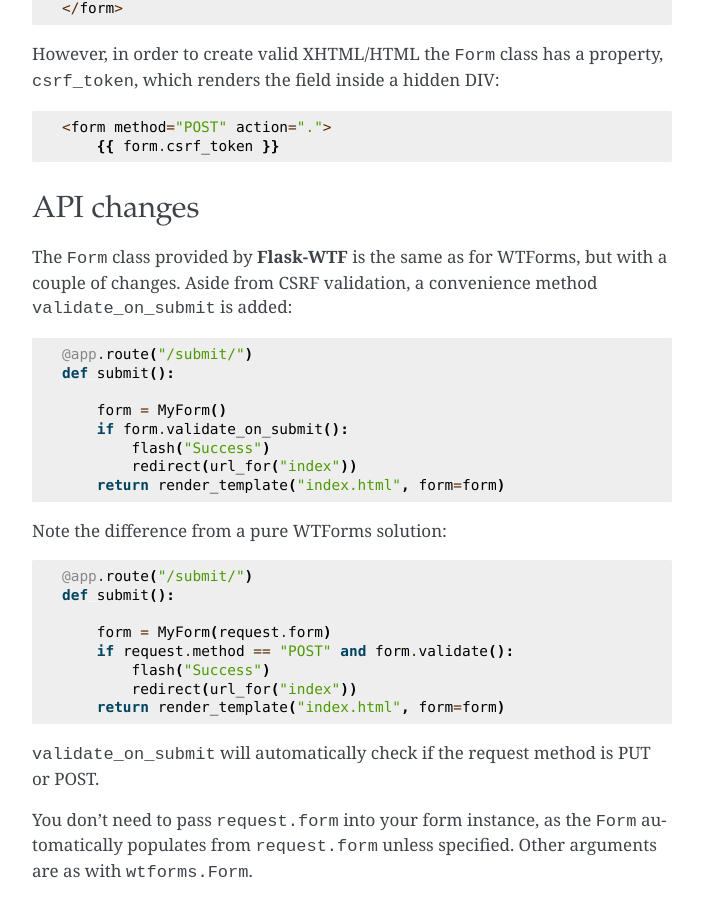
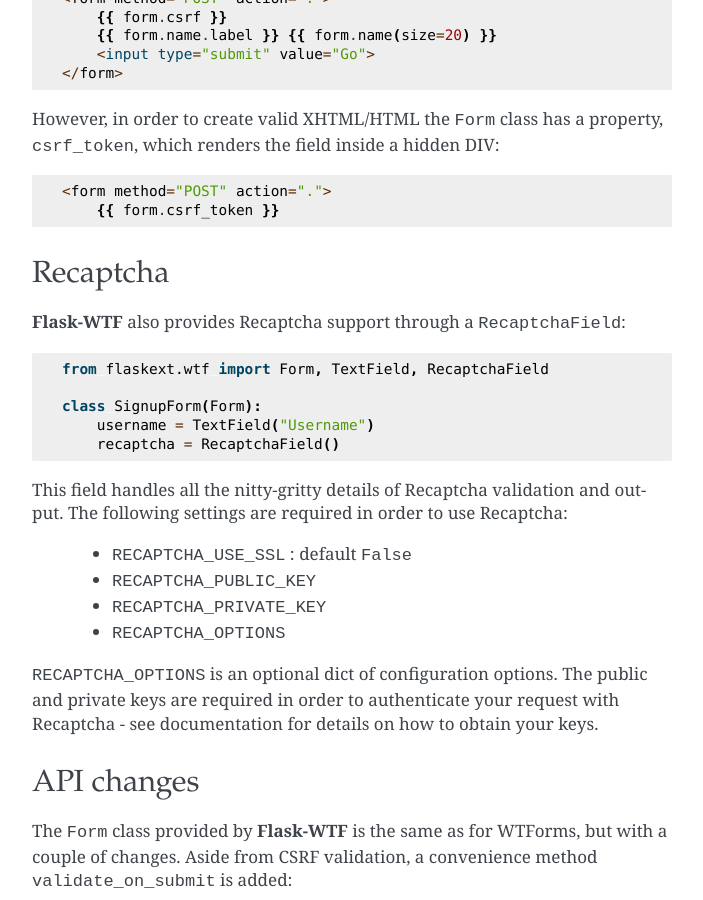
Before and after one commit to greatuber/flask-wtf, a Sphinx documentation site: the page built from docs/index.rst, in a window 1280 px wide and 900 px high, scrolled down 1644 px. Shown: the whole window, without its empty margins (288-991 px from the left). Built offline with Sphinx 7.4.7, drawn with Linux system fonts in a browser that asks for light colours; some of the changed text lies outside the part shown.

Commit message:
recaptcha integration

```diff
--- a/docs/index.rst
+++ b/docs/index.rst
@@ -51,6 +51,8 @@ single page).
 Both these settings can be overriden in the ``Form`` constructor by passing in ``csrf_enabled`` and ``csrf_session_key``
 optional arguments respectively.
 
+In addition, there are additional configuration settings required for Recaptcha integration : see below.
+
 Creating forms
 --------------
 
@@ -76,6 +78,27 @@ inside a hidden DIV::
     <form method="POST" action=".">
         {{ form.csrf_token }}
 
+Recaptcha
+---------
+
+**Flask-WTF** also provides Recaptcha support through a ``RecaptchaField``::
+
+    from flaskext.wtf import Form, TextField, RecaptchaField
+
+    class SignupForm(Form):
+        username = TextField("Username")
+        recaptcha = RecaptchaField()
+
+This field handles all the nitty-gritty details of Recaptcha validation and output. The following settings
+are required in order to use Recaptcha:
+
+    * ``RECAPTCHA_USE_SSL`` : default ``False``
+    * ``RECAPTCHA_PUBLIC_KEY``
+    * ``RECAPTCHA_PRIVATE_KEY``
+    * ``RECAPTCHA_OPTIONS``
+
+``RECAPTCHA_OPTIONS`` is an optional dict of configuration options. The public and private keys are required in
+order to authenticate your request with Recaptcha - see documentation for details on how to obtain your keys.
 
 API changes
 -----------
```
Also changed, not shown: 2 other files.
